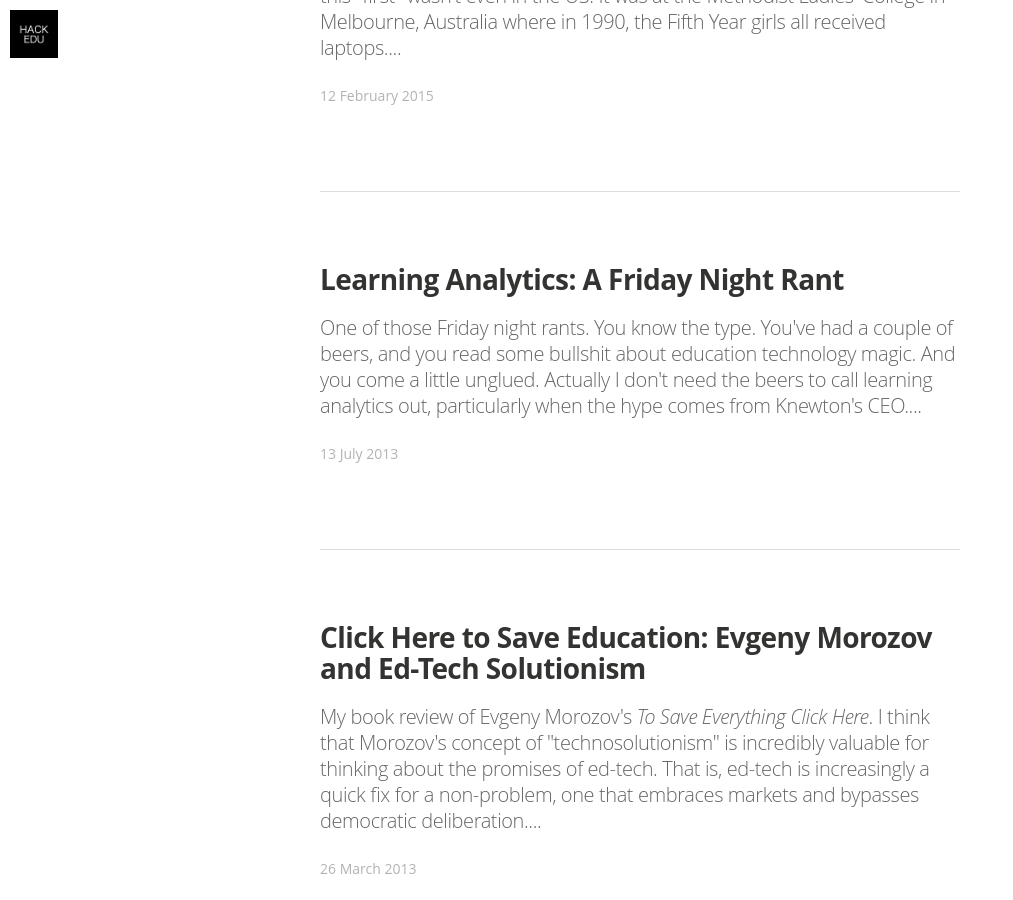
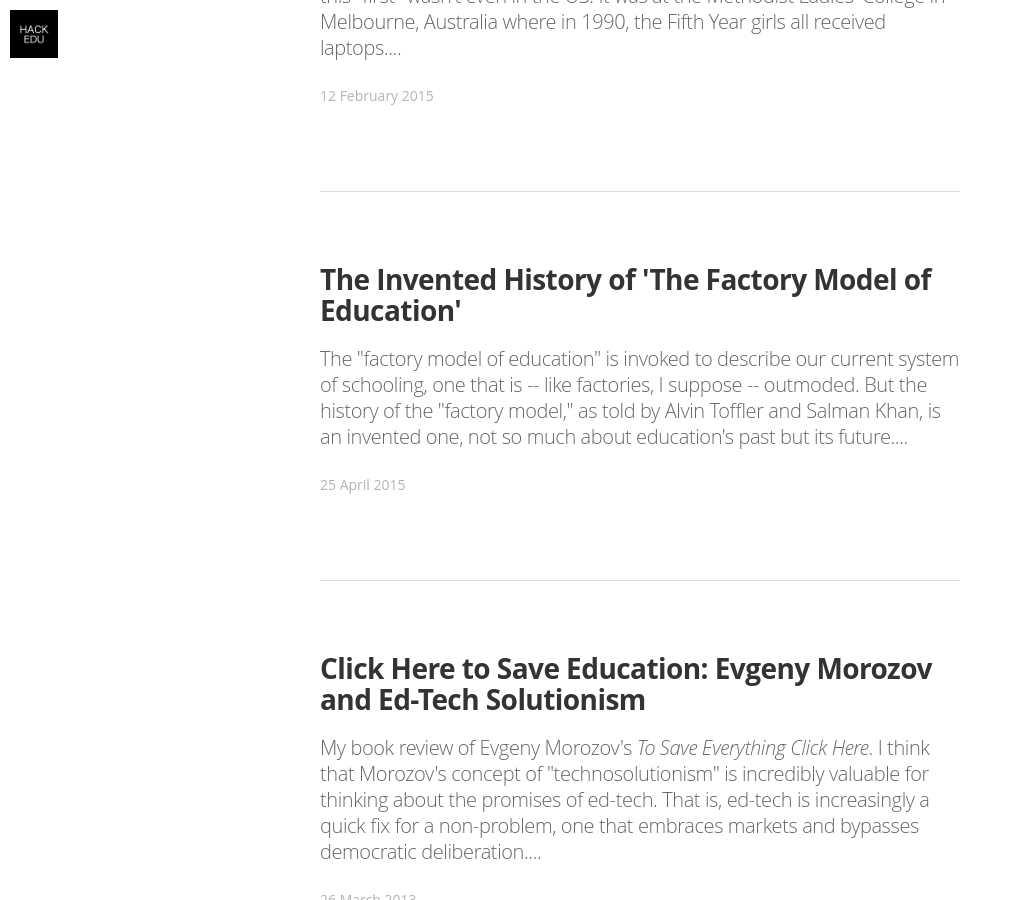
Before and after one commit to HackEducation/Writing, a Jekyll site: the page built from index.html, in a window 1280 px wide and 900 px high, scrolled down 11602 px. Shown: the whole window, without its empty margins (0-1013 px from the left). Built offline with Jekyll 4.4.1, drawn with Linux system fonts in a browser that asks for light colours; nearby versions of some CDN libraries; some web fonts are replaced; Markdown is read by kramdown in place of the engine named in the settings; the list of posts is cut into pages by our own code.

Commit message:
new post

```diff
--- a/index.html
+++ b/index.html
@@ -691,20 +691,16 @@ layout: default
 
         <article class="post" itemscope itemtype="http://schema.org/BlogPosting" role="article">
           <div class="article-item">
-
             <header class="post-header">
-              <h2 class="post-title" itemprop="name"><a href="http://hackeducation.com/2013/07/13/learning-analytics-rant-storify/" itemprop="url">Learning Analytics: A Friday Night Rant</a></h2>
+              <h2 class="post-title" itemprop="name"><a href="http://hackeducation.com/2015/04/25/factory-model/" itemprop="url">The Invented History of 'The Factory Model of Education'</a></h2>
             </header>
-
             <section class="post-excerpt" itemprop="description">
-              <p>One of those Friday night rants. You know the type. You've had a couple of beers, and you read some bullshit about education technology magic. And you come a little unglued. Actually I don't need the beers to call learning analytics out, particularly when the hype comes from Knewton's CEO....</p>
+              <p>The "factory model of education" is invoked to describe our current system of schooling, one that is -- like factories, I suppose -- outmoded. But the history of the "factory model," as told by Alvin Toffler and Salman Khan, is an invented one, not so much about education's past but its future....</p>
             </section>
-
             <div class="post-meta">
-              <time datetime="13 July 2013">13 July 2013</time>
+              <time datetime="25 April 2015">25 April 2015</time>
   <!--            <span class="post-tags-set">on <span class="post-tag-">, <a href="/tag/"></a></span></span>-->
             </div>
-
           <div>
         </article>
 
```
